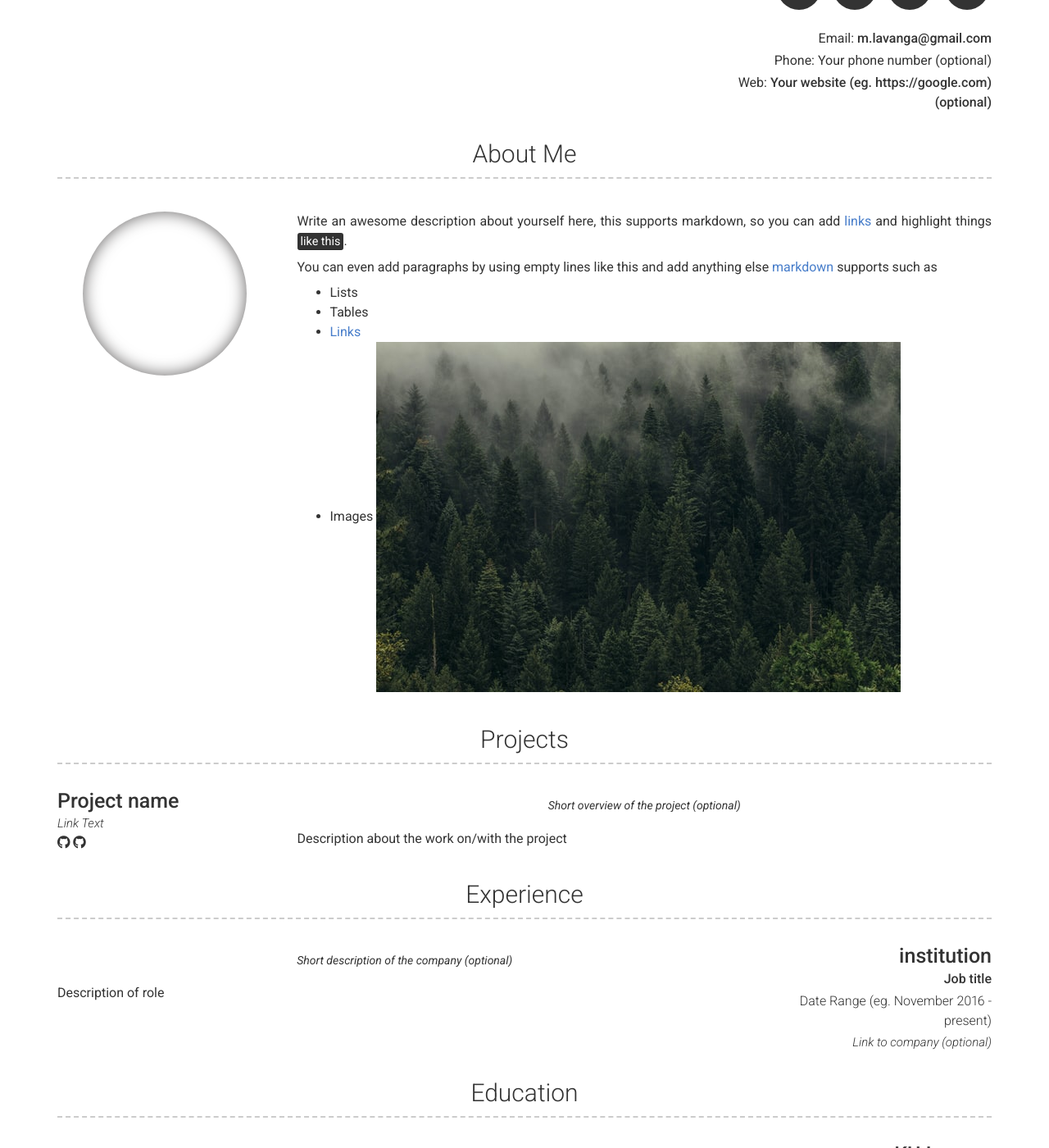
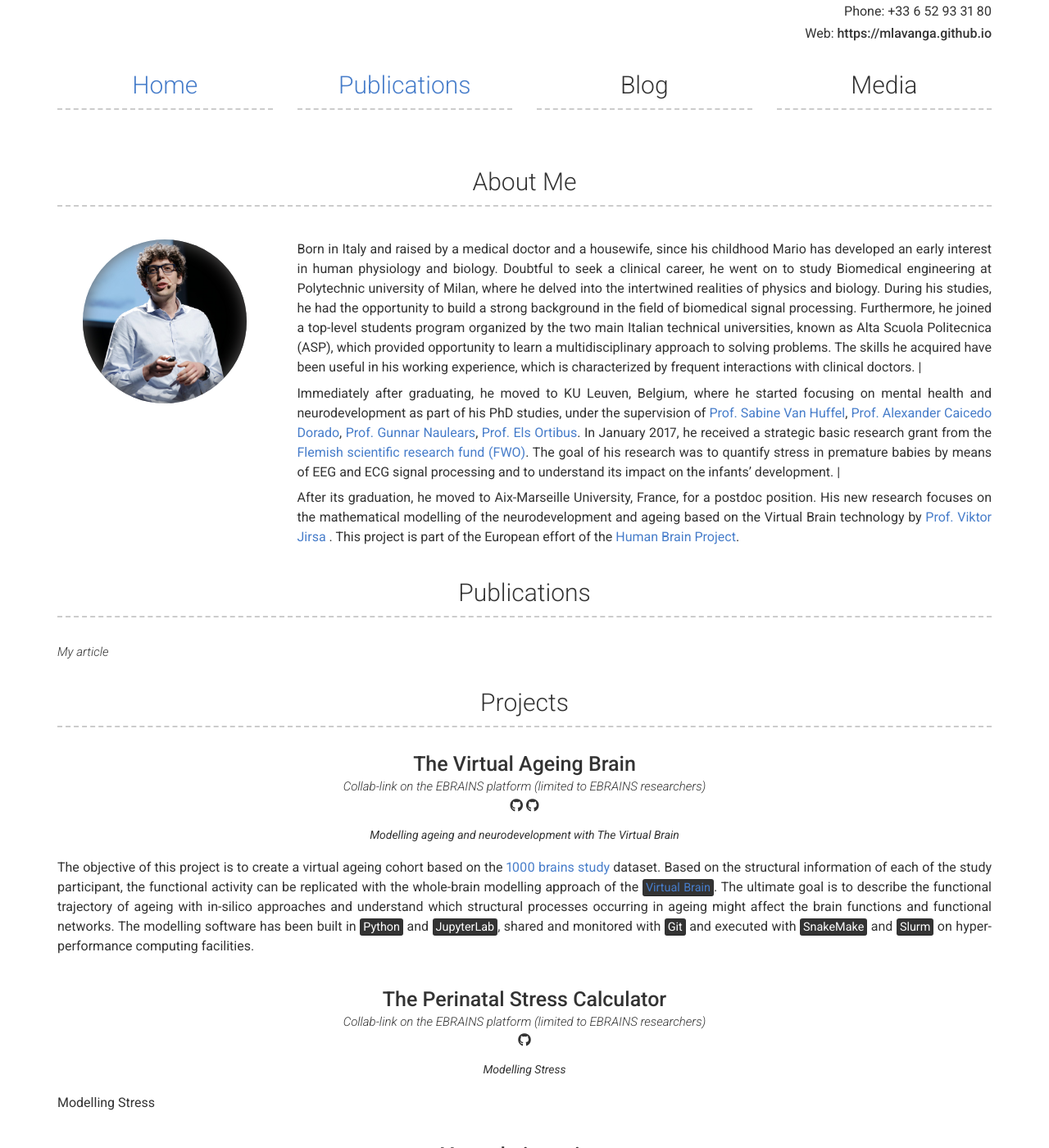
Before and after one commit to mlavanga/mlavanga.github.io, a Jekyll site: the page built from index.md, in a window 1280 px wide and 1400 px high, scrolled down 215 px. Shown: the whole window at 82% size. Built offline with Jekyll 4.4.1, drawn with Linux system fonts in a browser that asks for light colours; nearby versions of some CDN libraries; some of the changed text lies outside the part shown.

Commit message:
Two pages website

```diff
--- a/_config.yml
+++ b/_config.yml
@@ -7,12 +7,12 @@ version: 2
 
 # Personal info
 name: Mario Lavanga
-title: Postdoctoral researcher
+title: Computational Neuroscientist, Data Scientist, Postdoctoral researcher at the theoretical neuroscience group - INS in Aix-Marseille University
 email: m.lavanga@gmail.com
 # email_title: Email (Email title override)
-phone: Your phone number (optional)
+phone: +33 6 52 93 31 80
 # phone_title: Phone (Phone title override)
-website: Your website (eg. https://google.com)(optional)
+website: https://mlavanga.github.io
 # website_title: Web (Website title override)
 
 # Dark Mode (true/false/never)
@@ -21,23 +21,15 @@ darkmode: false
 # Social links
 twitter_username: mario_lavanga
 github_username:  mlavanga
-stackoverflow_username: "00000001"
-dribbble_username: jekyll
-facebook_username: jekyll
-flickr_username: jekyll
-instagram_username: jekyll
-linkedin_username: Mario Lavanga
-xing_username: jekyll
-pinterest_username: jekyll
-youtube_username: jekyll
-googleplus_username: +jekyll
-orcid_username: 0000-0000-0000-0000
+linkedin_username: mario-lavanga-87a0a7a3
+youtube_username: PGcAPYLko6G6p-1ZfM8CvQ
+orcid_username: 0000-0002-3615-033X
 
 # Additional icon links
 additional_links:
 - title: Link name
   icon: Font Awesome brand icon name (eg. fab fa-twitter) (https://fontawesome.com/icons?d=gallery&s=brands&m=free)
-  url: Link url (eg. https://google.com)
+  url: https://ins-amu.fr/members
 # - title: another link
 #   icon: font awesome brand icon name (eg. fab fa-twitter) (https://fontawesome.com/icons?d=gallery&s=brands&m=free)
 #   url: Link url (eg. https://google.com)
@@ -50,35 +42,75 @@ additional_links:
 
 # About Section
 # about_title: About Me (Use this to override about section title)
-about_profile_image: Directory of profile image (eg. images/profile.jpg)
+about_profile_image: images/profile.jpg
 about_content: | # this will include new lines to allow paragraphs
-  Write an awesome description about yourself here, this supports markdown, so you can add [links](http://foobar.com) and highlight things <mark>like this</mark>.
+  Born in Italy and raised by a medical doctor and a housewife, since his childhood Mario has developed an early interest in human physiology and biology.
+  Doubtful to seek a clinical career, he went on to study Biomedical engineering at Polytechnic university of Milan, where he delved into the intertwined
+  realities of physics and biology. During his studies, he had the opportunity to build a strong background in the field of biomedical signal processing.
+  Furthermore, he joined a top-level students program organized by the two main Italian technical universities, known as Alta Scuola Politecnica (ASP),
+  which provided opportunity to learn a multidisciplinary approach to solving problems. The skills he acquired have been useful in his working experience, which is characterized
+  by frequent interactions with clinical doctors. |
 
-  You can even add paragraphs by using empty lines like this and add anything else [markdown](https://www.markdownguide.org/getting-started#what-is-markdown) supports such as
-    - Lists
-    - Tables
-    - <a href="google.com">Links</a>
-    - Images ![alt text](/images/landscape-trees.jpg "Trees")
+  Immediately after graduating, he moved to KU Leuven, Belgium, where he started focusing on mental health and neurodevelopment as part of his PhD studies, under
+  the supervision of <a target = "_blank" href ="https://www.esat.kuleuven.be/stadius/person.php?id=17">Prof. Sabine Van Huffel</a>, <a target = "_blank" href ="https://research-hub.urosario.edu.co/display/alexander-caicedo-dorado">Prof. Alexander Caicedo Dorado</a>,
+  <a target = "_blank" href = "https://www.uzleuven.be/en/physicians-and-specialists/gunnar-naulaers">Prof. Gunnar Naulears</a>, <a target = "_blank" href ="https://www.uzleuven.be/en/physicians-and-specialists/els-ortibus">Prof. Els Ortibus</a>.
+  In January 2017, he received a strategic basic research grant from the <a target = "_blank" href = "https://www.fwo.be/en/news/results/phd-fellowships-and-postdoctoral-fellowships/results-sb-fellowships-call-2016/">Flemish scientific research fund (FWO)</a>.
+  The goal of his research was to quantify stress in premature babies by means of EEG and ECG signal processing and to understand its impact on the infants’ development. |
+
+  After its graduation, he moved to Aix-Marseille University, France, for a postdoc position. His new research focuses on the mathematical modelling
+  of the neurodevelopment and ageing based on the Virtual Brain technology by <a target = "_blank" href = "https://ins-amu.fr/jirsaviktor"> Prof. Viktor Jirsa </a>.
+  This project is part of the European effort of the <a target = "_blank" href = "https://www.humanbrainproject.eu/en/">Human Brain Project</a>.
 
 content:
+  - title: Publications
+    layout: list
+    content:
+      - layout: left
+        link: https://wiki.ebrains.eu/bin/view/Collabs/ageing-virtual-brain/
+        link_text: My article
   - title: Projects # Title for the section
     layout: list # Type of content section (list/text)
     content:
-      - layout: left
-        title: Project name
-        link: Link to project (eg. sproogen.github.io/modern-resume-theme)(optional)
-        link_text: Link Text
+      - layout: top-middle
+        title: The Virtual Ageing Brain
+        link: https://wiki.ebrains.eu/bin/view/Collabs/ageing-virtual-brain/
+        link_text: Collab-link on the EBRAINS platform (limited to EBRAINS researchers)
         additional_links:
-          - title:  Github page for project (eg. sproogen/modern-resume-theme)
+          - title:  the-virtual-brain/tvb-root
             icon: fab fa-github
-            url: Link to project (eg. sproogen.github.io/modern-resume-theme)(optional)
-          - title:  Github page for project (eg. sproogen/modern-resume-theme)
+            url: https://github.com/the-virtual-brain/tvb-root
+          - title:  mlavanga/ageing_virtual_brain (currently private)
             icon: fab fa-github
-            url: Link to project (eg. sproogen.github.io/modern-resume-theme)(optional)
+            url: https://github.com/mlavanga/ageing_virtual_brain
         quote: >
-          Short overview of the project (optional)
+          Modelling ageing and neurodevelopment with The Virtual Brain
         description: | # this will include new lines to allow paragraphs
-          Description about the work on/with the project
+          The objective of this project is to create a virtual ageing cohort based on the <a target = "_blank" href ="https://www.fz-juelich.de/inm/inm-8/EN/Forschung/Projects/1000_Brains_study/1000_Brains_node.html" >1000 brains study </a> dataset. Based on the structural information
+          of each of the study participant, the functional activity can be replicated with the whole-brain modelling approach of the <mark><a target = "_blank" href = "https://www.thevirtualbrain.org/tvb/zwei" >Virtual Brain</a></mark>. The ultimate goal
+          is to describe the functional trajectory of ageing with in-silico approaches and understand which structural processes occurring in ageing might affect
+          the brain functions and functional networks. The modelling software has been built in <mark>Python</mark> and <mark>JupyterLab</mark>, shared and monitored with <mark>Git</mark> and executed
+          with <mark>SnakeMake</mark> and <mark>Slurm</mark> on hyper-performance computing facilities.
+      - layout: top-middle
+        title: The Perinatal Stress Calculator
+        link: https://wiki.ebrains.eu/bin/view/Collabs/ageing-virtual-brain/
+        link_text: Collab-link on the EBRAINS platform (limited to EBRAINS researchers)
+        additional_links:
+          - title:  mlavanga
+            icon: fab fa-github
+            url: https://github.com/mlavanga
+        quote: >
+          Modelling Stress
+        description: | # this will include new lines to allow paragraphs
+          Modelling Stress
+      - layout: top-middle
+        title: Vote-chain project
+        link: https://yezers.it/collegi-elettorali/
+        link_text: Italian webpage on the Yezers Start-up website
+        quote: >
+          Possible scenarios to introduce a blockchain system for e-voting
+        description: | # this will include new lines to allow paragraphs
+          The project aimed to introduce possible solutions for a reliable e-voting system based on <mark>blockchain</mark> techonology. This approach
+          could especially improve the democratic engagement for long-range commuters and citizens living abroad.
   - title: Experience
     layout: list
     content:
@@ -102,7 +134,7 @@ content:
           Short institution or course description (optional)
         description: | # this will include new lines to allow paragraphs
           Description of qualification
-  - title: A Little More About Me
+  - title: Skills
     layout: text
     content: | # this will include new lines to allow paragraphs
       This is where you can write a little more about yourself. You could title this section **Interests** and include some of your other interests.
@@ -116,6 +148,10 @@ footer_show_references: true
 # Build settings
 # theme: modern-resume-theme (Use this is you are hosting your resume yourself)
 # remote_theme: sproogen/modern-resume-theme (Use this if you are hosting your resume on GitHub)
+
+collections:
+  articles:
+    output: true
 
 sass:
   sass_dir: _sass
--- /dev/null
+++ b/_includes/bar_header.html
@@ -0,0 +1,8 @@
+<div class="container no-print">
+    <div class="row clearfix ">
+        <div class="col-lg-3 no-print"><h3><a href="index.html">Home</a></h3></div>
+        <div class="col-lg-3 no-print"><h3><a href="publications.html">Publications</a></h3></div>
+        <div class="col-lg-3 no-print"><h3>Blog</h3></div>
+        <div class="col-lg-3 no-print"><h3>Media</h3></div>
+    </div>
+</div>
--- a/_layouts/default.html
+++ b/_layouts/default.html
@@ -13,6 +13,8 @@
       {%- if jekyll.environment == 'production' and site.gtm -%}
         {%- include gtm_body.html -%}
       {%- endif -%}
+
+      {%- include bar_header.html -%}
 
       {%- include about.html -%}
 
```
Also changed, not shown: _articles/2020-06-05-bradycardia.md (added, +7 -0 lines), _articles/2020-06-08-perinatal.md (added, +7 -0 lines), _layouts/pub_layout.html (added, +20 -0 lines), _posts/2020-06-05-bradycardia.md (added, +7 -0 lines), publications.md (added, +24 -0 lines), images/profile.jpg (added), 9 other files.
